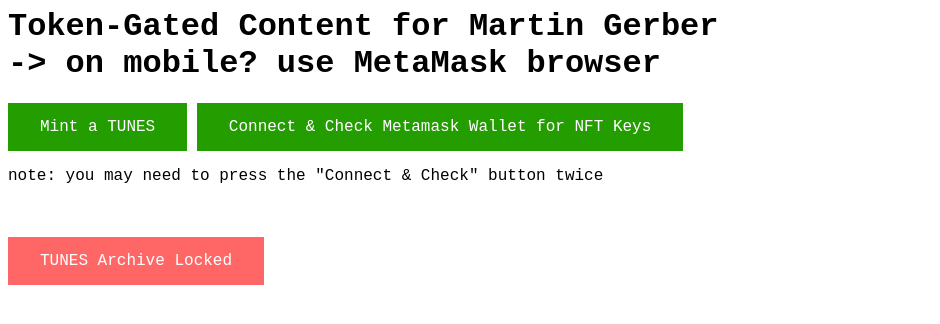
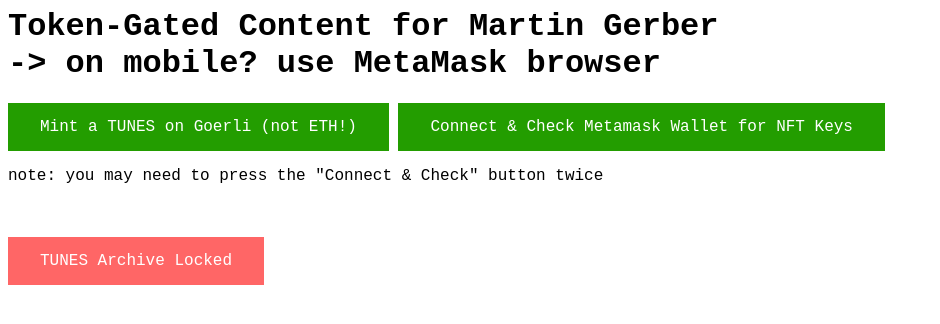
Before and after one commit to gerbermart/tuneblock.xyz, a plain HTML site: page GATE.html in a window 1280 px wide. Shown: the whole page, without its empty margins (0-940 px from the left). Drawn offline with nearby package versions, Linux system fonts and the light colour scheme.

Commit message:
Update GATE.html

```diff
--- a/GATE.html
+++ b/GATE.html
@@ -167,7 +167,7 @@
 
 <h1>Token-Gated Content for Martin Gerber <br> -> on mobile? use MetaMask browser</h1>
 
-<button type="button" class="connect_button" onClick="mintButton();">Mint a TUNES</button>
+<button type="button" class="connect_button" onClick="mintButton();">Mint a TUNES on Goerli (not ETH!)</button>
 <button type="button" class="connect_button" onClick="getKeys();">Connect & Check Metamask Wallet for NFT Keys</button>
 <div id="waddyid">
 </div>
```
